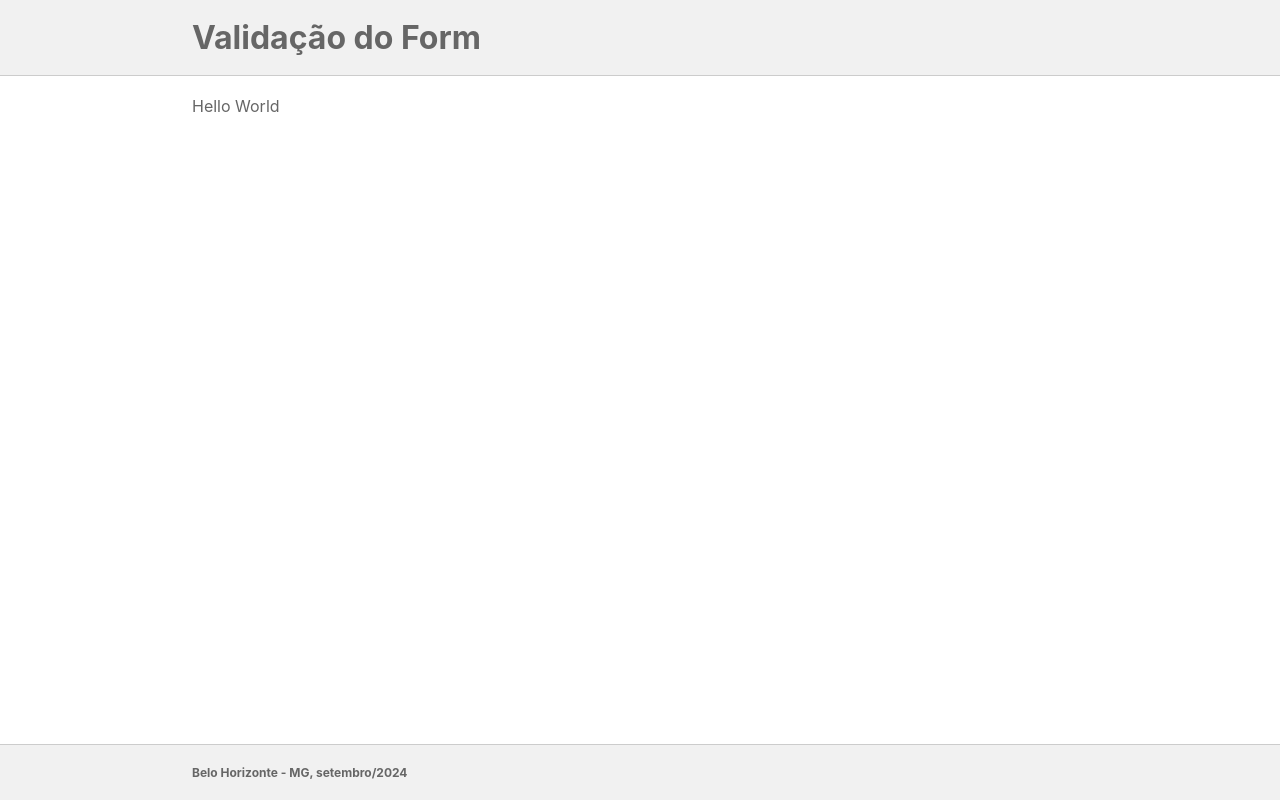
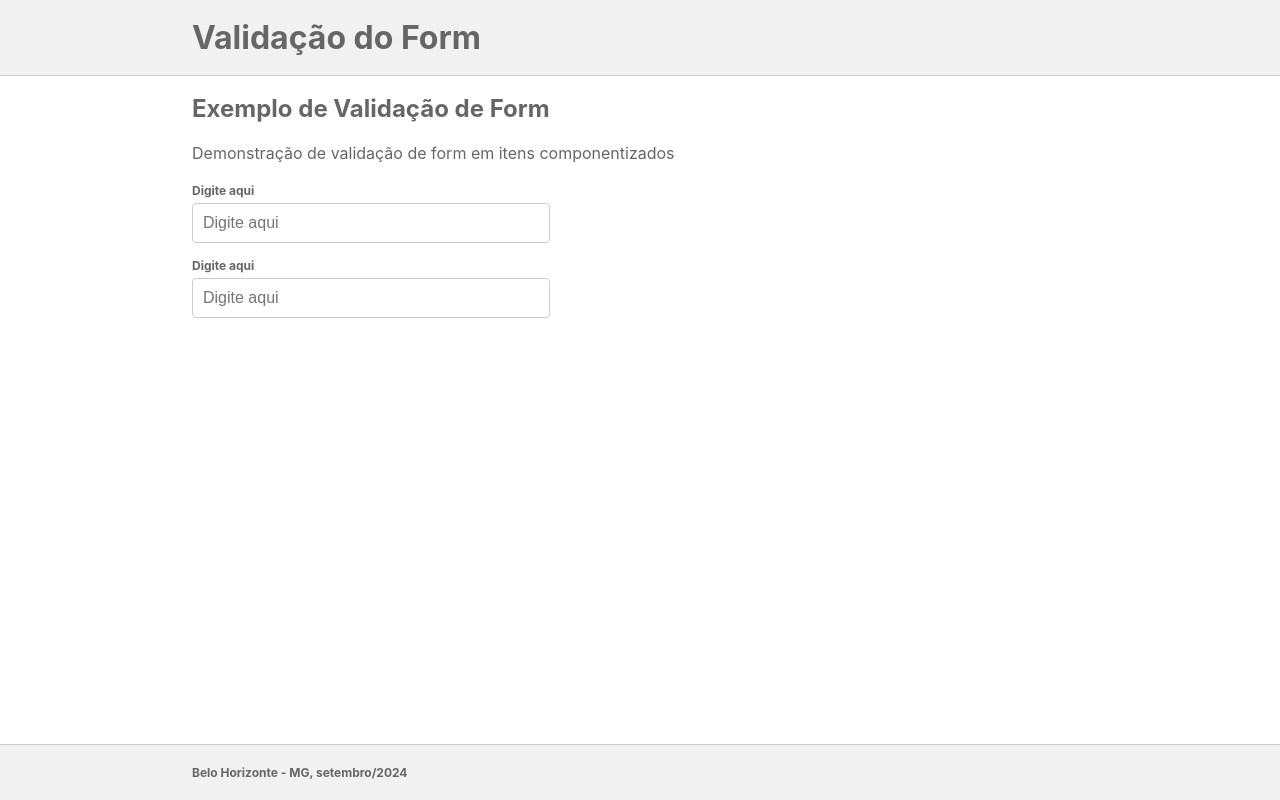
Before and after one commit to edudfeitosa/form-components, a React (Vite) app: page / in a window 1280 px wide. Built offline with nearby package versions, Linux system fonts and the light colour scheme.

Commit message:
Input -> adição de componente | refatoração projeto

```diff
--- a/src/assets/styles/index.scss
+++ b/src/assets/styles/main.scss
@@ -18,3 +18,7 @@ h2 {
   font-size: 1.5rem;
   line-height: 1.1;
 }
+
+p {
+  margin: 20px 0;
+}
--- a/src/components/core/footer/Footer.tsx
+++ b/src/components/core/footer/Footer.tsx
@@ -1,4 +1,4 @@
-import styles from './styles.module.scss';
+import styles from './footer.module.scss';
 
 const Footer = () => (
     <footer className={styles.footer}>
--- a/src/components/core/header/Header.tsx
+++ b/src/components/core/header/Header.tsx
@@ -1,4 +1,4 @@
-import styles from "./styles.module.scss";
+import styles from "./header.module.scss";
 
 const Header = () => (
     <header className={styles.header}>
--- /dev/null
+++ b/src/components/features/form-user/FormUser.tsx
@@ -0,0 +1,17 @@
+import Input from "@/components/partials/input/Input.tsx";
+
+const FormUser = () => (
+    <>
+        <p>Demonstração de validação de form em itens componentizados</p>
+        <Input
+            label="Digite aqui"
+            placeholder="Digite aqui"
+        />
+        <Input
+            label="Digite aqui"
+            placeholder="Digite aqui"
+        />
+    </>
+);
+
+export default FormUser;
--- /dev/null
+++ b/src/components/partials/input/Input.tsx
@@ -0,0 +1,17 @@
+import React from "react";
+import styles from './input.module.scss';
+
+type inputProps = React.ComponentProps<'input'> & {
+    label: string;
+}
+
+const Input = ({label, ...props}: inputProps) => {
+    return (
+        <div className={styles.input}>
+            <label>{label}</label>
+            <input {...props} />
+        </div>
+    )
+};
+
+export default Input;
--- /dev/null
+++ b/src/components/partials/input/input.module.scss
@@ -0,0 +1,20 @@
+.input {
+    width: 40%;
+    display: flex;
+    flex-direction: column;
+    margin-bottom: 10px;
+
+    label {
+        font-weight: 700;
+        font-size: 0.75rem;
+        margin-bottom: 5px;
+    }
+
+    input {
+        border: 1px solid #ccc;
+        border-radius: 4px;
+        padding: 10px;
+        font-size: 1rem;
+        margin-bottom: 5px;
+    }
+}
--- a/src/main.tsx
+++ b/src/main.tsx
@@ -1,7 +1,7 @@
 import { StrictMode } from 'react'
 import { createRoot } from 'react-dom/client'
 import App from '@/components/App.tsx'
-import '@/assets/styles/index.scss'
+import '@/assets/styles/main.scss'
 
 createRoot(document.getElementById('root')!).render(
   <StrictMode>
--- a/src/pages/home/Home.tsx
+++ b/src/pages/home/Home.tsx
@@ -1,5 +1,10 @@
+import FormUser from "@/components/features/form-user/FormUser.tsx";
+
 const Home = () => (
-    <>Hello World</>
+    <section>
+        <h2>Exemplo de Validação de Form</h2>
+        <FormUser />
+    </section>
 );
 
 export default Home;
```
Also changed, not shown: src/components/core/footer/footer.module.scss (renamed from src/components/core/footer/styles.module.scss), src/components/core/header/header.module.scss (renamed from src/components/core/header/styles.module.scss).
